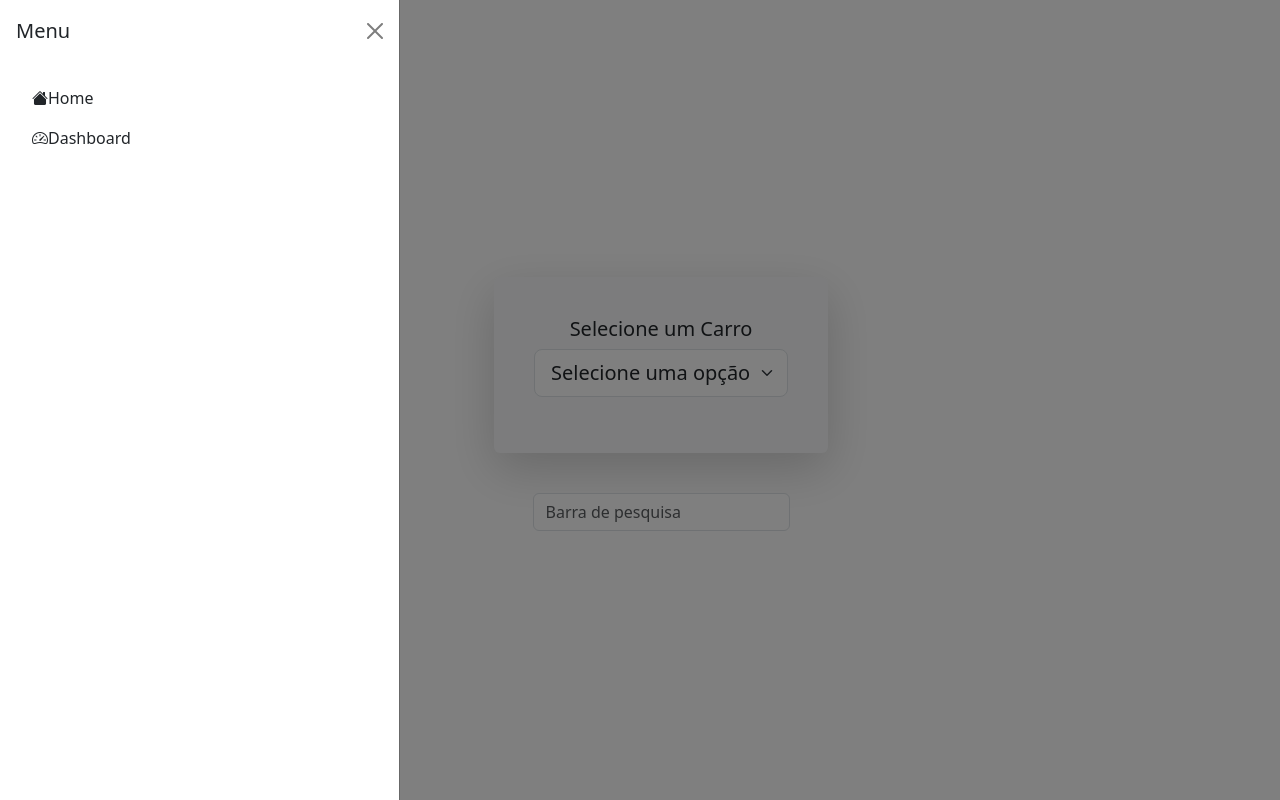
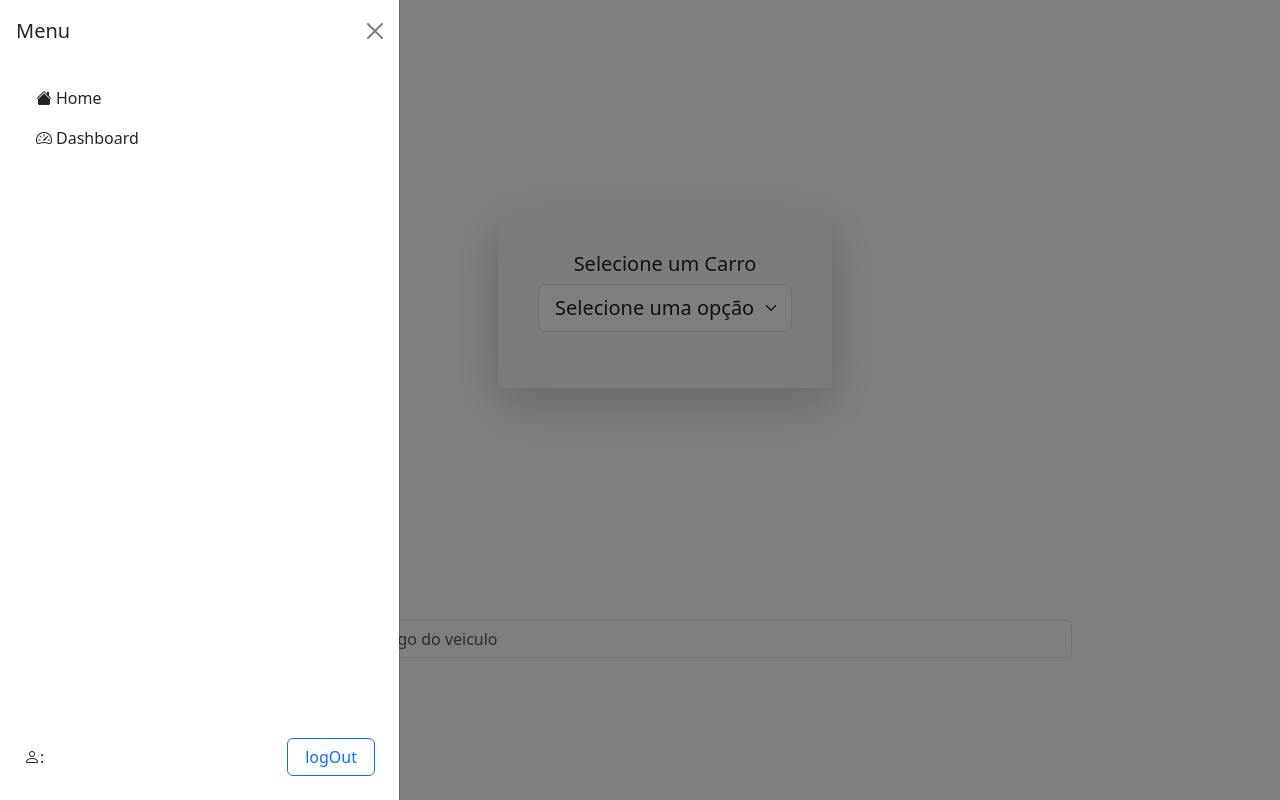
Before and after one commit to rafassa/Projeto-Final-Angular, an Angular app: page /dashboard in a window 1280 px wide. Both pictures are taken after a click on the button 21 px from the left and 19 px from the top of the page. Built offline with nearby package versions, Linux system fonts and the light colour scheme.

Commit message:
atualização da barra de pesquisa/ atualização do visual

```diff
--- a/src/app/barra-lateral/barra-lateral.component.html
+++ b/src/app/barra-lateral/barra-lateral.component.html
@@ -21,9 +21,17 @@
   </div>
   <div class="offcanvas-body">
     <ul class="nav flex-column">
-      <li class="nav-item"><a class="nav-link" routerLink="/home"><i class="bi bi-house-fill"></i>Home</a></li>
-      <li class="nav-item"><a class="nav-link" routerLink="/dashboard"><i class="bi bi-speedometer2 "></i>Dashboard</a></li>
+      <li class="nav-item"><a class="nav-link" routerLink="/home"><i class="bi bi-house-fill p-1"></i>Home</a></li>
+      <li class="nav-item"><a class="nav-link" routerLink="/dashboard"><i class="bi bi-speedometer2 p-1 "></i>Dashboard</a></li>
 
     </ul>
+
   </div>
+  <div class="w-100 d-flex  align-items-center p-4">
+    <div class="d-flex align-items-center start-0">
+      <p class="text-center m-0"> <i class="bi bi-person"></i>:{{name?.usuario}}</p>
+
+  </div>
+  <button (click)="logOut()" class="w-25 btn btn-outline-primary ms-auto">logOut</button>
 </div>
+</div>
--- a/src/app/dashboard/dashboard.component.css
+++ b/src/app/dashboard/dashboard.component.css
@@ -2,7 +2,3 @@
     display: flex;
     flex: 1;
 }
-
-img{
-    width: 20%;
-}
--- a/src/app/dashboard/dashboard.component.html
+++ b/src/app/dashboard/dashboard.component.html
@@ -1,11 +1,14 @@
 
-<app-barra-lateral></app-barra-lateral>
-<div class="d-flex flex-column align-items-center justify-content-center w-100 ">
-<section class="container-fluid p-0 d-flex justify-content-center align-items-center p-4 flex-sm-column">
+<app-barra-lateral class="p-1"></app-barra-lateral>
+
+
+<div class="w-100">
+    <div class="d-flex flex-column align-items-center h-75 justify-content-center w-100 ">
+        <section class="container-fluid p-0 d-flex justify-content-center align-items-center  p-4">
             <div class="card shadow-lg p-4 bg-light border-0">
                 <div class="card-body">
                     <h5 class="card-title text-center text-dark w-100">Selecione um Carro</h5>
-            <select class="form-select form-select-lg  mb-3" name="selectDashboard" id="DashboardSelect" [(ngModel)]="carSelect" (change)="carroSelecionado()">
+                    <select class="form-select form-select-lg d-flex   mb-3" name="SelectDoDashboard" id="SelectDoDashboard" [(ngModel)]="carSelect" (change)="carroSelecionado()">
                         <option value="0" disabled selected>Selecione uma opção</option>
                         <option value="0">Ranger</option>
                         <option value="1">Mustang</option>
@@ -28,11 +31,8 @@
 
 
         </section>
-
-
-<div class="d-flex ">
-    <app-pesquisa class="d-flex"></app-pesquisa>
     </div>
-
-
+    <div class="d-flex w-100 m-0">
+        <app-pesquisa class="d-flex w-100 m-0"></app-pesquisa>
     </div>
+</div>
--- a/src/app/home/home.component.html
+++ b/src/app/home/home.component.html
@@ -1,7 +1,7 @@
 
 
 
-<app-barra-lateral></app-barra-lateral>
+<app-barra-lateral class="p-2"></app-barra-lateral>
 <section id="imagem__De__Fundo" class="container-fluid  d-flex justify-content-center align-items-center">
     <div class="bg-dark w-50 h-75 opacity-75 p-5 rounded">
       <h1 class="text-primary text-center opacity-100">Seja Bem vindo(a) {{name?.usuario}}</h1>
--- a/src/app/login/login.component.html
+++ b/src/app/login/login.component.html
@@ -25,7 +25,7 @@
 </div>
 <div class="d-flex align-items-center p-2 ">
     <button class="btn  border" [disabled]="loginForm.invalid">login</button>
-    <span  class=" mtext-justify fs-6 fw-light alert alert-danger p-2 m-0" *ngIf="mensagemDeErro">{{mensagemDeErro}}</span>
+    <span  class=" text-justify fs-6 fw-light alert alert-danger p-2 m-0" *ngIf="mensagemDeErro">{{mensagemDeErro}}</span>
 </div>
 </form>
 </div>
--- a/src/app/pesquisa/pesquisa.component.html
+++ b/src/app/pesquisa/pesquisa.component.html
@@ -1,12 +1,19 @@
-<div class="container mt-3">
+<div class="container mt-1 w-100 d-flex flex-column  align-items-center">
   <!-- Barra de pesquisa -->
-  <div class="input-group mb-3">
-      <input type="text" [formControl]="pesquisaControl" class="form-control" placeholder="Barra de pesquisa">
+  <div class="input-group w-100 d-flex justify-content-center p-3">
+    <div class="w-75">
+      <input type="text" [formControl]="pesquisaControl" class="form-control font-center w-100" placeholder="Pesquisa do codigo do veiculo">
+      </div>
 
   </div>
+  <div *ngIf="mensagemDeErro" class=" w-25 alert alert-danger">
+    {{ mensagemDeErro }}
+  </div>
 
-  <!-- Lista de dados -->
-  <div *ngIf="dataList">
+
+
+
+  <div *ngIf="dataList" class="d-flex align-items-center justify-content-center ">
       <div *ngFor="let item of dataList" class="card mb-3">
           <div class="card-body d-flex gap-3 flex-wrap">
               <h5 class="card-title">ID: {{ item['id'] }}</h5>
--- a/src/app/pesquisa/pesquisa.component.ts
+++ b/src/app/pesquisa/pesquisa.component.ts
@@ -15,24 +15,25 @@ export class PesquisaComponent {
   service = inject(BarraService)
 pesquisaControl: FormControl = new FormControl("");
 dataList:Data[]| null=null
+mensagemDeErro: string | null=null
+
 constructor(){
   this.pesquisaControl.valueChanges.pipe(
     debounceTime(500),
     filter((search:string)=> search.trim().length> 19),
     switchMap(search => this.service.PostSearch(search).pipe(
-      catchError(error=>{
-        console.log("erro aos buscar vin", error)
-        return of({message:"VIN não encontrado"})
+      catchError(()=>{
+        this.mensagemDeErro = "VIN não encontrado";
+        this.dataList = null;
+        return of(null);
       })
     ))
   ).subscribe({
     next: (res:any) =>{
+      if(res){
     this.dataList = Array.isArray(res) ? res : [res]
-
-    console.log("Resposta da API:", res)
-  },
-  error:(error:any)=>{
-    error.error.message
+    this.mensagemDeErro = null
+  }
   }
   })
 }
```
Lines whose indentation alone changed are shown as unchanged.
